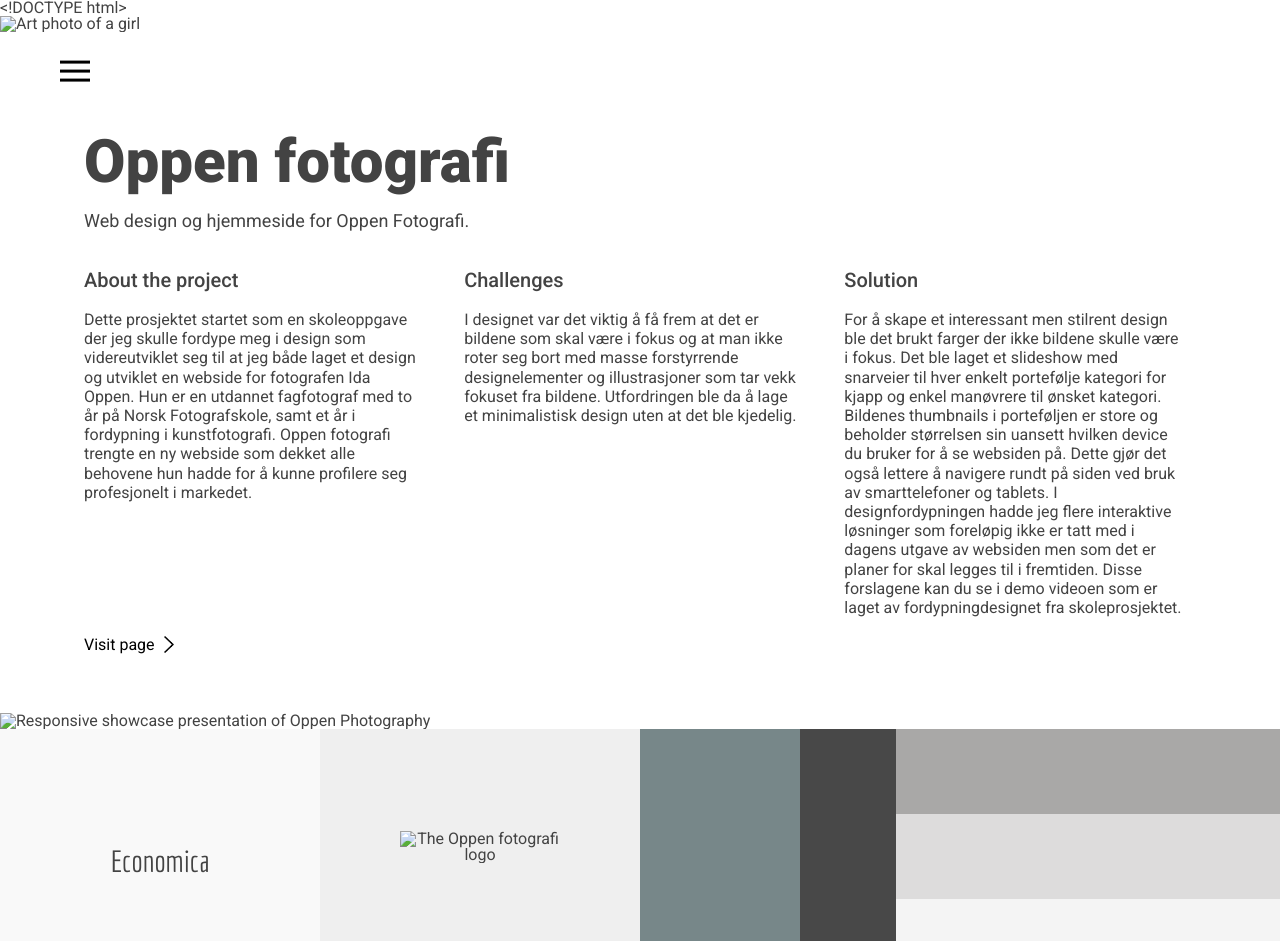
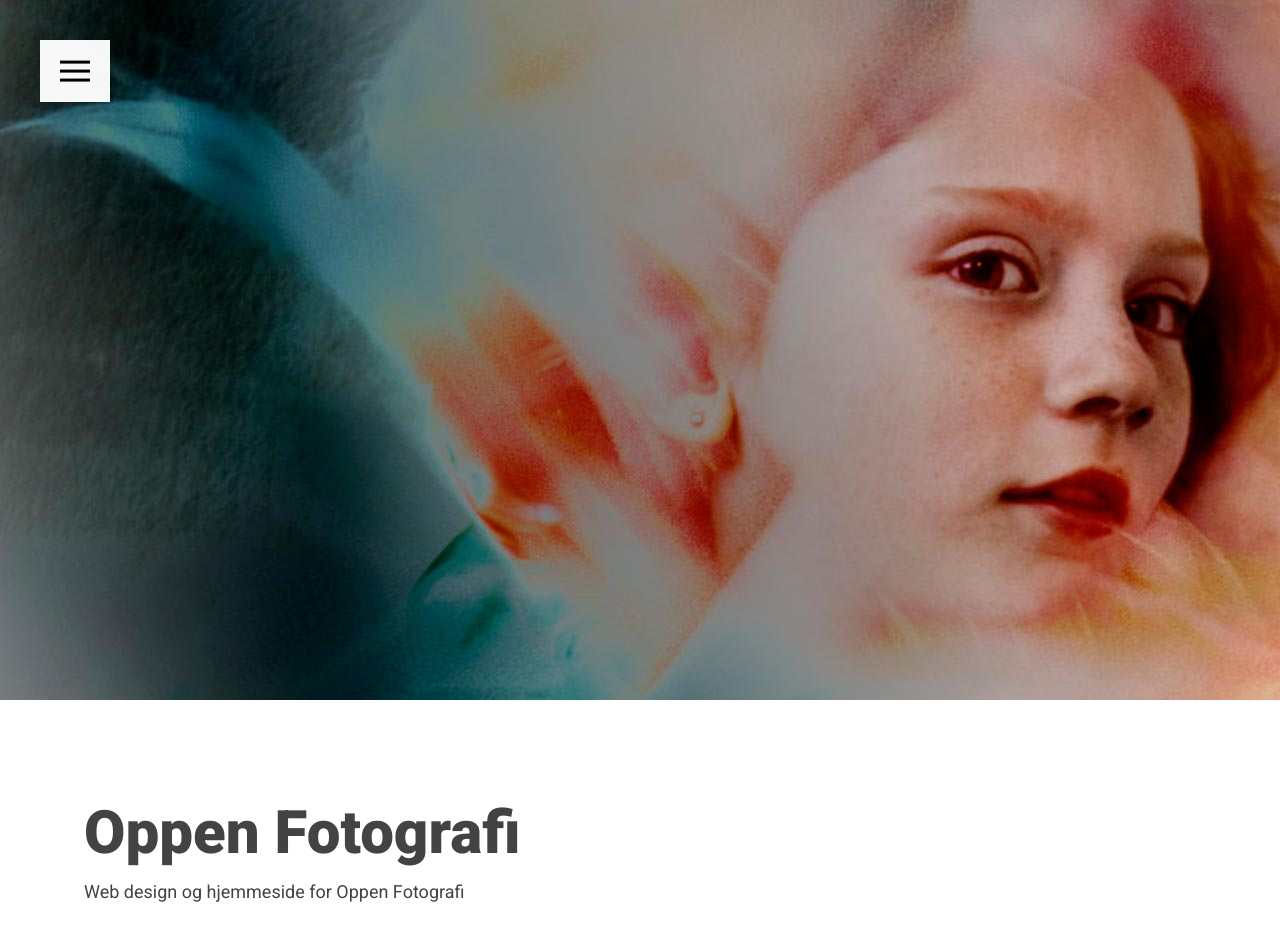
Before and after one commit to anneliulsberg/anne.li, a Jekyll site: the page built from projects/oppenfotografi.md, in a window 1280 px wide and 1400 px high. Shown: the top 941 px of the window. Built offline with Jekyll 4.4.1, drawn with Linux system fonts in a browser that asks for light colours; our own code applies the rules of GitHub Pages for plain Markdown files.

Commit message:
Convert Oppen Fotografi from HTML to (mostly) Markdown

```diff
--- a/projects/oppenfotografi.md
+++ b/projects/oppenfotografi.md
@@ -1,81 +1,84 @@
-<!DOCTYPE html>
-<html lang="en">
+---
+title: Oppen Fotografi
+description: Web design og hjemmeside for Oppen Fotografi
+project: main
+order: 10
+---
 
-	<head>
-		<meta charset="utf-8">
-		<title>Anneli Ulsberg - Web and interaction designer</title>
-		<link href='https://fonts.googleapis.com/css?family=Roboto:300,400,500,900' rel='stylesheet' type='text/css'>
-		<link href='http://fonts.googleapis.com/css?family=Economica:400,700,400italic,700italic' rel='stylesheet' type='text/css'>
-		<link rel="stylesheet" href="../css/oppenfotografi.css" type="text/css" />
-		<link rel="icon" type="image/x-icon" href="favicon.ico" />
-	</head>
+![Art photo of a girl]({{ '/assets/images/intro-img-oppenfotografi.jpg' | relative_url }}){: #intro-img }
 
-	<body>
-		<?php include '../menu.php'; ?>
+<div id="intro">
+<div id="intro-container" markdown="1">
+# {{ page.title }}
 
-		<div id="intro-img">
-			<img src="../images/intro-img-oppenfotografi.jpg" alt="Art photo of a girl" />
-		</div>
+{{ page.description }}
+</div>
+</div>
 
-		<div id="intro">
-			<div id="intro-container">
-				<h1>Oppen fotografi</h1>
+<div id="info-container" markdown="1">
+<article markdown="1">
+## About the project
 
-				<p>Web design og hjemmeside for Oppen Fotografi.</p>
-			</div>
-		</div>
+Dette prosjektet startet som en skoleoppgave der jeg skulle fordype meg i design
+som videreutviklet seg til at jeg både laget et design og utviklet en webside
+for fotografen Ida Oppen. Hun er en utdannet fagfotograf med to år på Norsk
+Fotografskole, samt et år i fordypning i kunstfotografi. Oppen fotografi trengte
+en ny webside som dekket alle behovene hun hadde for å kunne profilere seg
+profesjonelt i markedet.
+</article>
 
-		<div id="info-container">
-			<article>
-				<h2>About the project</h2>
-				<p>Dette prosjektet startet som en skoleoppgave der jeg skulle fordype meg i design som videreutviklet seg til at jeg både laget et design og utviklet en webside for fotografen Ida Oppen. Hun er en utdannet fagfotograf med to år på Norsk Fotografskole, samt et år i fordypning i kunstfotografi. Oppen fotografi trengte en ny webside som dekket alle behovene hun hadde for å kunne profilere seg profesjonelt i markedet.</p>
-			</article>
+<article markdown="1">
+## Challenges
 
-			<article>
-				<h2>Challenges</h2>
-				<p>I designet var det viktig å få frem at det er bildene som skal være i fokus og at man ikke roter seg bort med masse forstyrrende designelementer og illustrasjoner som tar vekk fokuset fra bildene. Utfordringen ble da å lage et minimalistisk design uten at det ble kjedelig. </p>
-			</article>
+I designet var det viktig å få frem at det er bildene som skal være i fokus og
+at man ikke roter seg bort med masse forstyrrende designelementer og
+illustrasjoner som tar vekk fokuset fra bildene. Utfordringen ble da å lage et
+minimalistisk design uten at det ble kjedelig.
+</article>
 
-			<article>
-				<h2>Solution</h2>
-				<p>For å skape et interessant men stilrent design ble det brukt farger der ikke bildene skulle være i fokus. Det ble laget et slideshow med snarveier til hver enkelt portefølje kategori for kjapp og enkel manøvrere til ønsket kategori. Bildenes thumbnails i porteføljen er store og beholder størrelsen sin uansett hvilken device du bruker for å se websiden på. Dette gjør det også lettere å navigere rundt på siden ved bruk av smarttelefoner og tablets. I designfordypningen hadde jeg flere interaktive løsninger som foreløpig ikke er tatt med i dagens utgave av websiden men som det er planer for skal legges til i fremtiden. Disse forslagene kan du se i demo videoen som er laget av fordypningdesignet fra skoleprosjektet.</p>
-			</article>
+<article markdown="1">
+## Solution
 
-			<a id="project-link" href="http://oppenphotography.com/">Visit page</a>
-		</div>
+For å skape et interessant men stilrent design ble det brukt farger der ikke
+bildene skulle være i fokus. Det ble laget et slideshow med snarveier til hver
+enkelt portefølje kategori for kjapp og enkel manøvrere til ønsket kategori.
+Bildenes thumbnails i porteføljen er store og beholder størrelsen sin uansett
+hvilken device du bruker for å se websiden på. Dette gjør det også lettere å
+navigere rundt på siden ved bruk av smarttelefoner og tablets. I
+designfordypningen hadde jeg flere interaktive løsninger som foreløpig ikke er
+tatt med i dagens utgave av websiden men som det er planer for skal legges til i
+fremtiden. Disse forslagene kan du se i demo videoen som er laget av
+fordypningdesignet fra skoleprosjektet.
+</article>
 
-		<div id="showcase-img">
-			<img src="../images/showcase-oppenfotografi.jpg" alt="Responsive showcase presentation of Oppen Photography" />
-		</div>
+[Visit page](http://oppenphotography.com/){: #project-link }
+</div>
 
-		<div id="project-profile">
-				<div id="project-font">
-					<p>Economica</p>
-				</div>
+{: #showcase-img }
+![Responsive showcase presentation of Oppen Photography]({{ '/assets/images/showcase-oppenfotografi.jpg' | relative_url }})
 
-			<div id="project-logo">
-				<img src="../images/oppenfotografi-logo.png" alt="The Oppen fotografi logo" />
-			</div>
+<div id="project-profile">
+<div id="project-font">
+    <p>Economica</p>
+</div>
 
-			<div id="color-profile">
-				<ul>
-					<li id="color-1"></li>
-					<li id="color-2"></li>
-					<li id="color-3"></li>
-					<li id="color-4"></li>
-					<li id="color-5"></li>
-				</ul>
-			</div>
-		</div>
+<div id="project-logo" markdown="1">
+![The Oppen fotografi logo]({{ '/assets/images/oppenfotografi-logo.png' | relative_url }})
+</div>
 
-		<div id="project-video-width">
-			<div id="project-video-wrapper">
-				<div id="project-video">
-					<iframe src="https://www.youtube.com/embed/beVF17Sv9P8?rel=0&amp;controls=0&amp;showinfo=0" frameborder="0" allowfullscreen></iframe>
-				</div>
-			</div>
-		</div>
+<div id="color-profile" markdown="1">
+* {: #color-1 }
+* {: #color-2 }
+* {: #color-3 }
+* {: #color-4 }
+* {: #color-5 }
+</div>
+</div>
 
-	</body>
-
-</html>
+<div id="project-video-width">
+    <div id="project-video-wrapper">
+        <div id="project-video">
+            <iframe src="https://www.youtube.com/embed/beVF17Sv9P8?rel=0&amp;controls=0&amp;showinfo=0" frameborder="0" allowfullscreen></iframe>
+        </div>
+    </div>
+</div>
```
